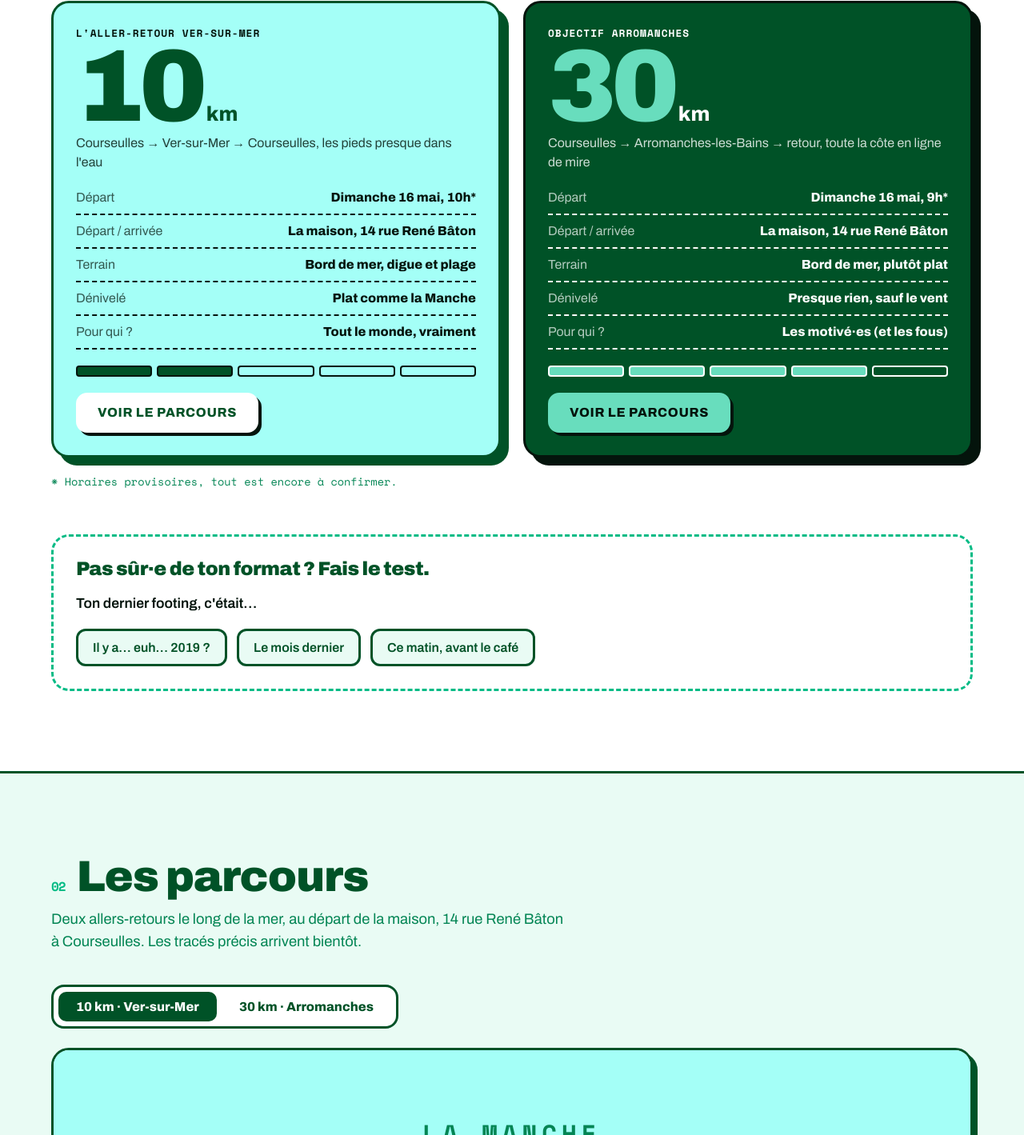
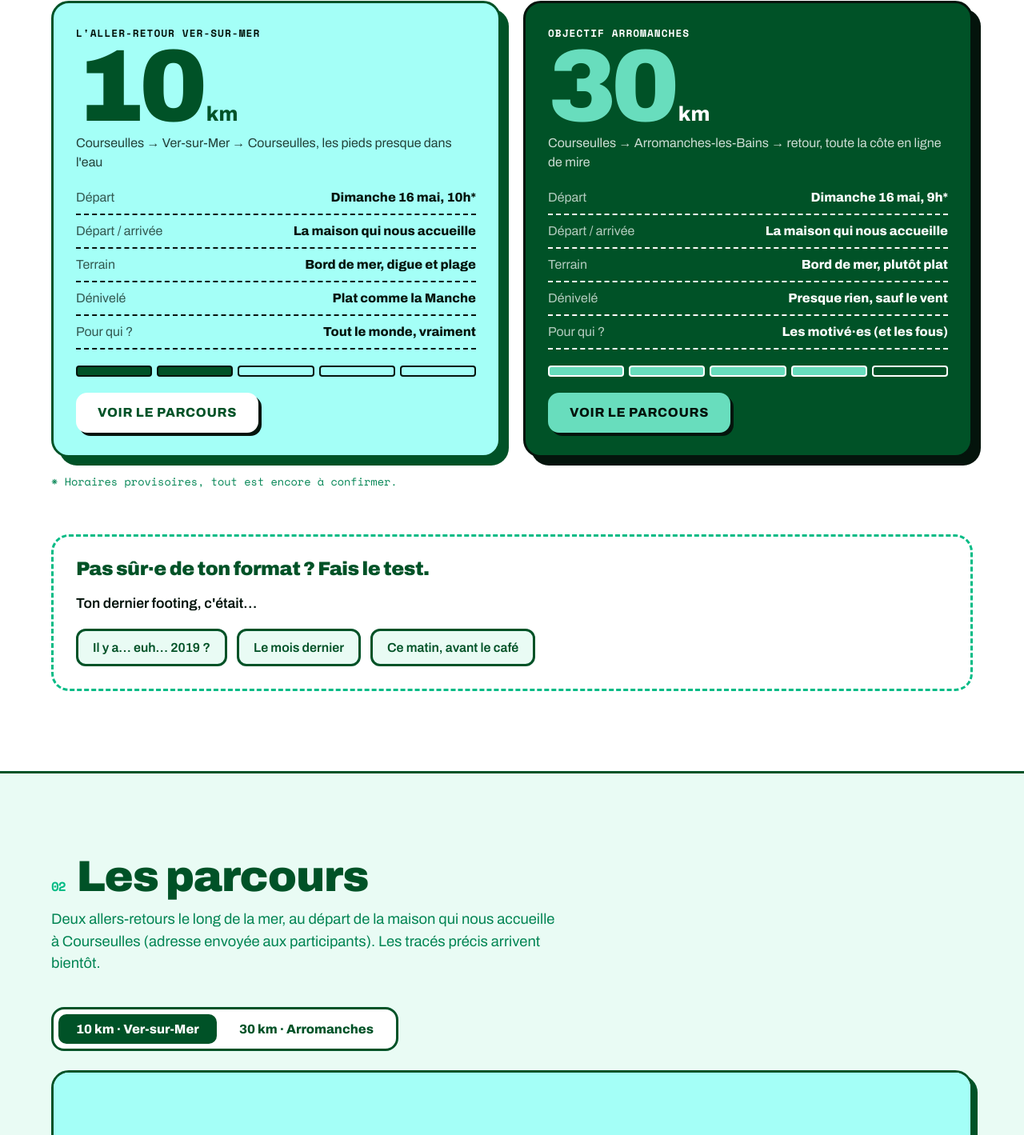
Before and after one commit to Studio-Bernoulli/CourPasSeulles, a plain HTML site: page index.html in a window 1280 px wide. Shown: the part 1161-2580 px from the top of the page at 80% size. Drawn offline with nearby package versions, Linux system fonts and the light colour scheme.

Commit message:
Retirer l'adresse de la maison du site
Co-Authored-By: Claude Opus 5.5 <noreply@anthropic.com>
Claude-Session: https://claude.ai/code/session_0185MugwVS8uXXJzQ1Q1Mu31

```diff
--- a/index.html
+++ b/index.html
@@ -83,7 +83,7 @@
         </header>
         <ul class="race__stats">
           <li><span>Départ</span><b>Dimanche 16 mai, 10h*</b></li>
-          <li><span>Départ / arrivée</span><b>La maison, 14 rue René Bâton</b></li>
+          <li><span>Départ / arrivée</span><b>La maison qui nous accueille</b></li>
           <li><span>Terrain</span><b>Bord de mer, digue et plage</b></li>
           <li><span>Dénivelé</span><b>Plat comme la Manche</b></li>
           <li><span>Pour qui ?</span><b>Tout le monde, vraiment</b></li>
@@ -100,7 +100,7 @@
         </header>
         <ul class="race__stats">
           <li><span>Départ</span><b>Dimanche 16 mai, 9h*</b></li>
-          <li><span>Départ / arrivée</span><b>La maison, 14 rue René Bâton</b></li>
+          <li><span>Départ / arrivée</span><b>La maison qui nous accueille</b></li>
           <li><span>Terrain</span><b>Bord de mer, plutôt plat</b></li>
           <li><span>Dénivelé</span><b>Presque rien, sauf le vent</b></li>
           <li><span>Pour qui ?</span><b>Les motivé·es (et les fous)</b></li>
@@ -148,7 +148,7 @@
   <!-- PARCOURS -->
   <section id="parcours" class="section section--mint">
     <h2 class="section__title"><span>02</span> Les parcours</h2>
-    <p class="section__lead">Deux allers-retours le long de la mer, au départ de la maison, 14 rue René Bâton à Courseulles. Les tracés précis arrivent bientôt.</p>
+    <p class="section__lead">Deux allers-retours le long de la mer, au départ de la maison qui nous accueille à Courseulles (adresse envoyée aux participants). Les tracés précis arrivent bientôt.</p>
 
     <div class="tabs" role="tablist">
       <button role="tab" aria-selected="true" data-tab="short">10 km · Ver-sur-Mer</button>
```
